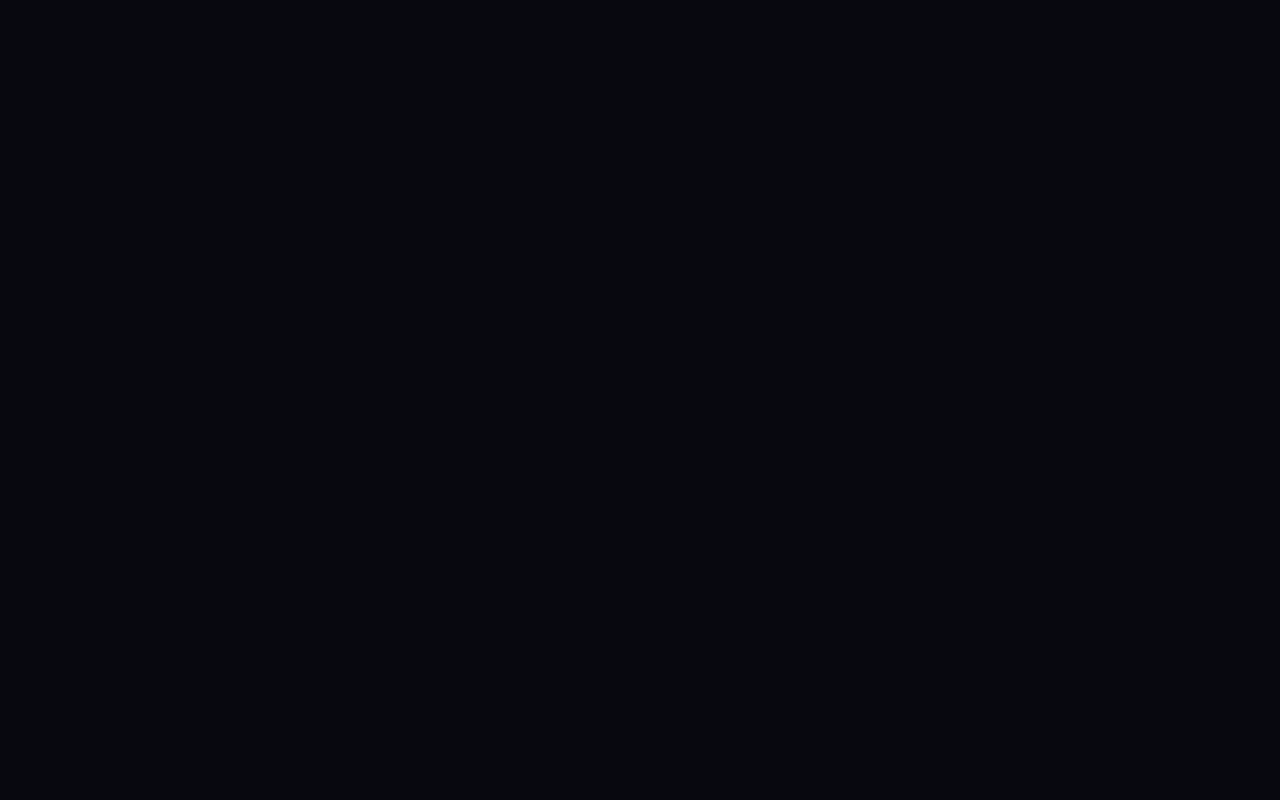
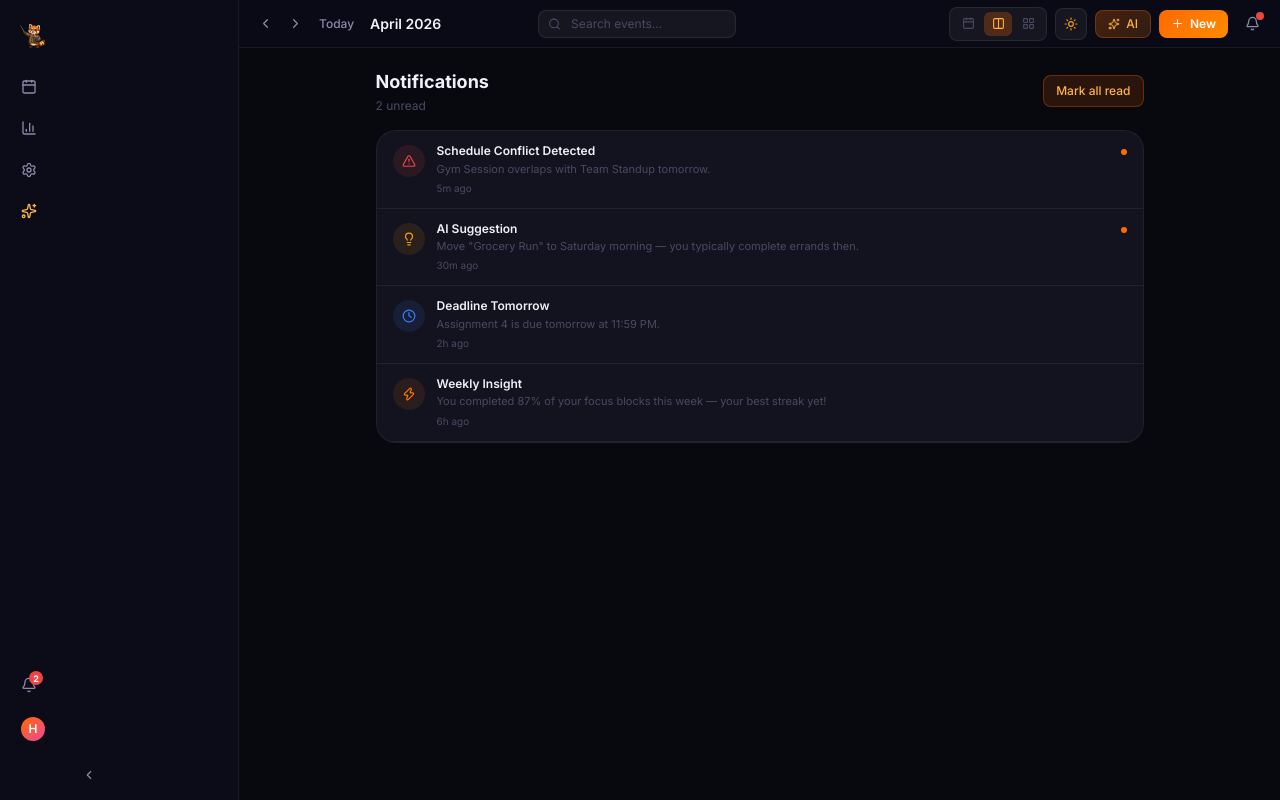
Before and after one commit to Hariswar/Tempo, a React (Vite) app in the folder tempo/: page /notifications in a window 1280 px wide. Before the commit this address had no page. Built offline with nearby package versions, Linux system fonts and the light colour scheme.

Commit message:
added some stuff

```diff
--- a/tempo/src/App.tsx
+++ b/tempo/src/App.tsx
@@ -3,6 +3,7 @@ import AppShell from './components/layout/AppShell'
 import CalendarPage from './pages/CalendarPage'
 import InsightsPage from './pages/InsightsPage'
 import SettingsPage from './pages/SettingsPage'
+import NotificationsPage from './pages/NotificationsPage'
 import './App.css'
 
 export default function App() {
@@ -13,6 +14,7 @@ export default function App() {
           <Route index element={<CalendarPage />} />
           <Route path="insights" element={<InsightsPage />} />
           <Route path="settings" element={<SettingsPage />} />
+          <Route path="notifications" element={<NotificationsPage />} />
         </Route>
       </Routes>
     </BrowserRouter>
--- a/tempo/src/components/layout/Header.tsx
+++ b/tempo/src/components/layout/Header.tsx
@@ -64,17 +64,6 @@ export default function Header({ onMenuToggle, isMobile }: HeaderProps) {
       document.removeEventListener('keydown', handleEscape)
     }
   }, [showNotifications])
-
-  useEffect(() => {
-    function handleOpenNotifications() {
-      setShowNotifications(true)
-    }
-
-    window.addEventListener('tempo:open-notifications', handleOpenNotifications)
-    return () => {
-      window.removeEventListener('tempo:open-notifications', handleOpenNotifications)
-    }
-  }, [])
 
   const headerLabel =
     viewMode === 'day'
--- a/tempo/src/components/layout/Sidebar.tsx
+++ b/tempo/src/components/layout/Sidebar.tsx
@@ -1,4 +1,4 @@
-import { NavLink } from 'react-router-dom'
+import { NavLink, useNavigate } from 'react-router-dom'
 import { motion, AnimatePresence } from 'framer-motion'
 import {
   Calendar, BarChart3, Settings, Sparkles, Bell,
@@ -20,13 +20,14 @@ interface SidebarProps {
 
 export default function Sidebar({ onCloseMobile }: SidebarProps) {
   const { isSidebarCollapsed, toggleSidebar, toggleAIPanel, notifications, user } = useAppStore()
+  const navigate = useNavigate()
   const unread = notifications.filter((n) => !n.read).length
 
   // On mobile overlay, always show expanded
   const isCollapsed = onCloseMobile ? false : isSidebarCollapsed
 
-  function openNotificationsPanel() {
-    window.dispatchEvent(new Event('tempo:open-notifications'))
+  function openNotificationsPage() {
+    navigate('/notifications')
     onCloseMobile?.()
   }
 
@@ -147,7 +148,7 @@ export default function Sidebar({ onCloseMobile }: SidebarProps) {
       <div className="p-2 flex flex-col gap-1">
         {/* Notifications badge */}
         <button
-          onClick={openNotificationsPanel}
+          onClick={openNotificationsPage}
           className="sidebar-item w-full relative"
           title={isCollapsed ? 'Notifications' : undefined}
         >
--- /dev/null
+++ b/tempo/src/pages/NotificationsPage.tsx
@@ -0,0 +1,112 @@
+import { motion } from 'framer-motion'
+import { Bell, AlertTriangle, Lightbulb, Clock, Zap } from 'lucide-react'
+import { useAppStore } from '../stores/appStore'
+import { relativeTime } from '../lib/utils'
+import type { Notification } from '../types'
+
+const TYPE_CONFIG = {
+  conflict:   { icon: AlertTriangle, color: '#ef4444', bg: 'rgba(239,68,68,0.1)' },
+  suggestion: { icon: Lightbulb, color: '#f59e0b', bg: 'rgba(245,158,11,0.1)' },
+  reminder:   { icon: Clock, color: '#3b82f6', bg: 'rgba(59,130,246,0.1)' },
+  insight:    { icon: Zap, color: '#ff7a00', bg: 'rgba(255,122,0,0.1)' },
+  ai:         { icon: Bell, color: '#10b981', bg: 'rgba(16,185,129,0.1)' },
+}
+
+export default function NotificationsPage() {
+  const { notifications, markNotificationRead, markAllNotificationsRead } = useAppStore()
+  const unread = notifications.filter((n) => !n.read).length
+
+  return (
+    <div className="h-full overflow-y-auto p-5">
+      <div className="max-w-3xl mx-auto space-y-4">
+        <div className="flex items-center justify-between gap-3">
+          <div>
+            <h2 className="text-lg font-bold text-text-primary">Notifications</h2>
+            <p className="text-xs text-text-muted mt-0.5">
+              {unread > 0 ? `${unread} unread` : 'All caught up'}
+            </p>
+          </div>
+          {unread > 0 && (
+            <button
+              onClick={markAllNotificationsRead}
+              className="px-3 h-8 rounded-lg text-xs font-medium transition-colors"
+              style={{
+                background: 'rgba(255,106,0,0.14)',
+                border: '1px solid rgba(255,106,0,0.3)',
+                color: '#ffb347',
+              }}
+            >
+              Mark all read
+            </button>
+          )}
+        </div>
+
+        <div
+          className="rounded-2xl overflow-hidden"
+          style={{ background: 'var(--bg-card)', border: '1px solid var(--border-subtle)' }}
+        >
+          {notifications.length === 0 ? (
+            <div className="py-10 text-center">
+              <Bell size={24} className="text-text-muted mx-auto mb-2" />
+              <p className="text-xs text-text-muted">No notifications</p>
+            </div>
+          ) : (
+            notifications.map((notif, i) => (
+              <NotificationRow
+                key={notif.id}
+                notif={notif}
+                delay={i * 0.03}
+                onRead={() => markNotificationRead(notif.id)}
+              />
+            ))
+          )}
+        </div>
+      </div>
+    </div>
+  )
+}
+
+function NotificationRow({
+  notif,
+  delay,
+  onRead,
+}: {
+  notif: Notification
+  delay: number
+  onRead: () => void
+}) {
+  const config = TYPE_CONFIG[notif.type]
+  const Icon = config.icon
+
+  return (
+    <motion.button
+      type="button"
+      initial={{ opacity: 0, y: 6 }}
+      animate={{ opacity: 1, y: 0 }}
+      transition={{ delay }}
+      onClick={onRead}
+      className="w-full text-left flex items-start gap-3 px-4 py-3 transition-colors hover:bg-white/3"
+      style={{
+        borderBottom: '1px solid var(--border-subtle)',
+        opacity: notif.read ? 0.55 : 1,
+      }}
+    >
+      <div
+        className="w-8 h-8 rounded-xl flex items-center justify-center shrink-0 mt-0.5"
+        style={{ background: config.bg }}
+      >
+        <Icon size={14} style={{ color: config.color }} />
+      </div>
+      <div className="flex-1 min-w-0">
+        <div className="flex items-start justify-between gap-2">
+          <span className="text-[12px] font-semibold text-text-primary leading-snug">{notif.title}</span>
+          {!notif.read && (
+            <div className="w-1.5 h-1.5 rounded-full shrink-0 mt-1.5" style={{ background: '#ff6a00' }} />
+          )}
+        </div>
+        <p className="text-[11px] text-text-muted leading-snug mt-0.5">{notif.body}</p>
+        <span className="text-[10px] text-text-muted mt-1 block">{relativeTime(notif.createdAt)}</span>
+      </div>
+    </motion.button>
+  )
+}
```
